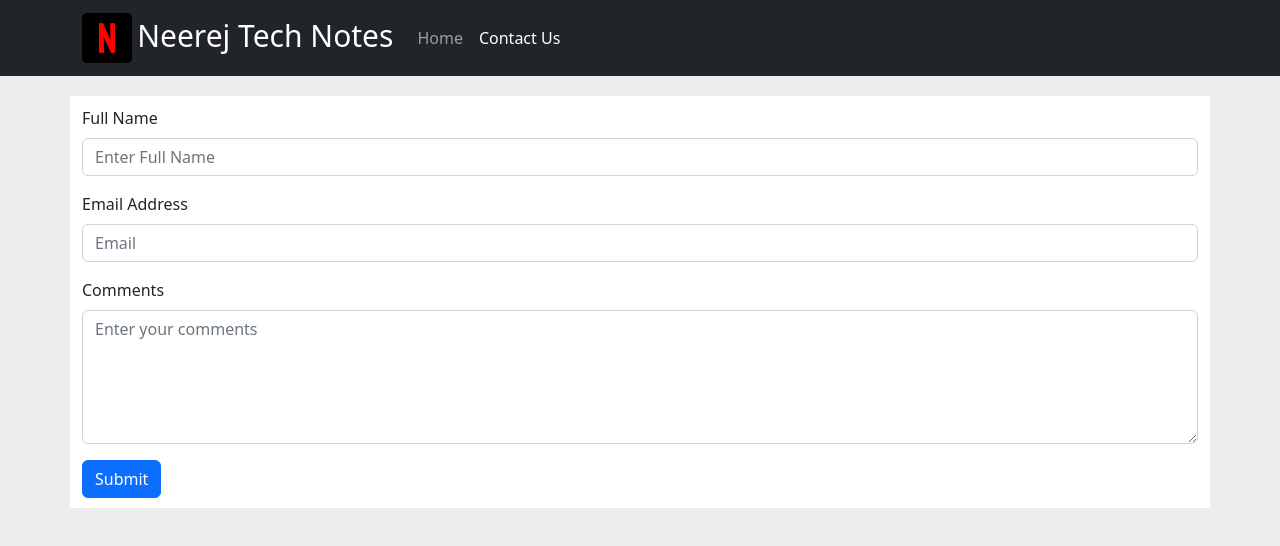
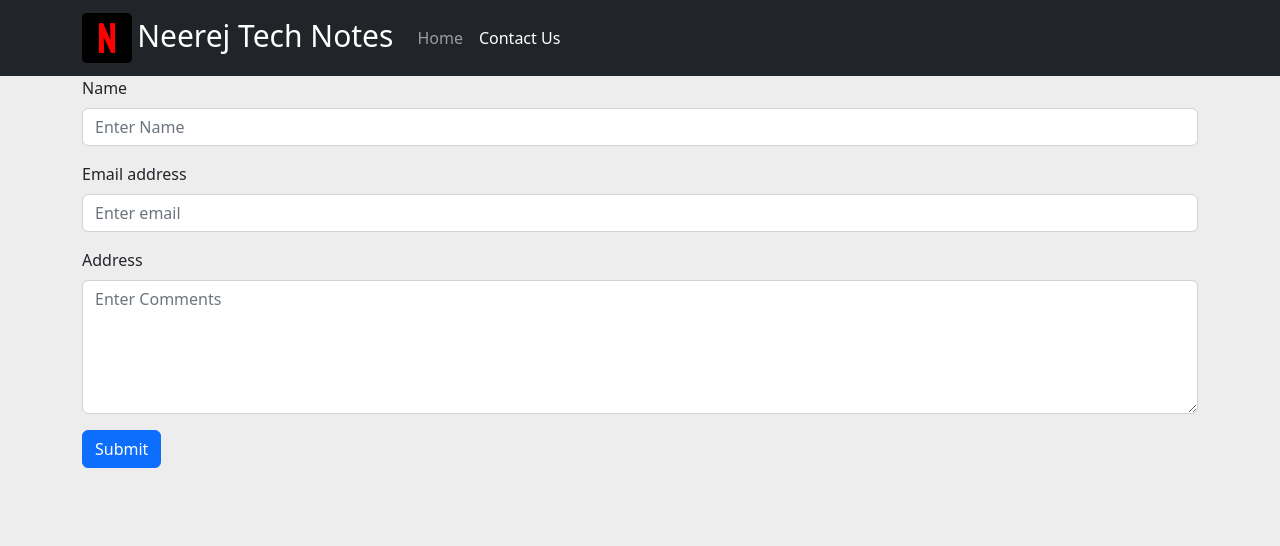
Before and after one commit to neerejs/NeerejBlog, a React (Create React App) app: page /contactus in a window 1280 px wide. Shown: the top 546 px of the page. Built offline with nearby package versions, Linux system fonts and the light colour scheme.

Commit message:
formik contact

```diff
--- a/src/ContactMe.js
+++ b/src/ContactMe.js
@@ -7,18 +7,54 @@ import Container from 'react-bootstrap/Container'
 import * as contentfulManagement from 'contentful-management';
 import Alert from 'react-bootstrap/Alert'
 import { useNavigate } from 'react-router-dom';
+import './contactMe.css';
+import { Formik } from 'formik';
+import * as Yup from 'yup';
 
 
 function ContactMe() {
-    let [FullName, setFullName] = useState('');
-    let [EmailAddress, setEmailAddress] = useState('');
-    let [Comments, setComments] = useState('');
+
     const [show, setShow] = useState(false);
     const navigate = useNavigate();
 
-    const handleClick = (event) => {
-        event.preventDefault();
+    const validationSchema = Yup.object().shape({
+
+        name: Yup.string()
+            .min(2, "*Names must have at least 2 characters")
+            .max(100, "*Names can't be longer than 100 characters")
+            .required("*Name is required"),
+        email: Yup.string()
+            .email("*Must be a valid email address")
+            .max(100, "*Email must be less than 100 characters")
+            .required("*Email is required"),
+        comments: Yup.string()
+            .min(2, "*Names must have at least 2 characters")
+            .max(100, "*Names can't be longer than 100 characters")
+            .required("*Name is required"),
+
+    });
+
+
+
+    return (
+
+        <>
+            <Container>
+                <Row>
+                    <Col>
+                        <Formik initialValues={{ name: "", email: "", comments: "" }}
+                            validationSchema={validationSchema}
+                            onSubmit={(values, { setSubmitting, resetForm }) => {
+                                console.log(values)
+                                setSubmitting(true);
                                 setShow(true);
+
+
+
+                                setTimeout(() => {
+                                    alert(JSON.stringify(values, null, 2));
+
+
                                     const client = contentfulManagement.createClient({
                                         accessToken: 'CFPAT-oUCFauW8e8B0z1etnV5Lx0V0eEegb51Dy4d__550f1k'
                                     })
@@ -26,85 +62,108 @@ function ContactMe() {
 
                                     client.getSpace('nvm4509pk8bp')
                                         .then((space) => space.getEnvironment('master'))
-            .then((environment) => environment.createEntry('contactMe', {
+                                        .then((environment) => environment.createEntry('giveaway', {
                                             fields: {
-                    fullName: {
-                        'en-US': FullName
+                                                name: {
+                                                    'en-US': values.name
                                                 },
-                    emailAddress: {
-                        'en-US': EmailAddress
+                                                email: {
+                                                    'en-US': values.email
                                                 },
                                                 comments: {
-                        'en-US': Comments
+                                                    'en-US': values.comments
                                                 }
                                             }
                                         }))
                                         .then((entry) => {
                                             console.log(entry)
                                             entry.publish()
+                                        })
+                                        .catch((error) => {
 
-                setFullName('')
-                setEmailAddress('')
-                setComments('')
+                                        })
+
+
+                                    resetForm();
+
+                                    setSubmitting(false);
+                                }, 500);
+
+
+                                // setSubmiting(true);
 
 
 
-            })
-            .catch((error) => {
-                alert("Error occurred. please try later.")
-            })
+                            }}
+                        >
 
+                            {({ values, handleChange, handleSubmit, handleBlur, touched, errors, isSubmitting
+                            }) => (
+
+
+
+                                <Form onSubmit={handleSubmit}>
+                                    <Form.Group className="mb-3" controlId="formName">
+                                        <Form.Label>Name</Form.Label>
+                                        <Form.Control type="text" placeholder="Enter Name"
+                                            name="name"
+                                            onChange={handleChange}
+                                            value={values.name}
+                                            onBlur={handleBlur}
+                                            className={touched.name && errors.name ? "error" : null}
+                                        />
+                                        {touched.name && errors.name ? (
+                                            <div className="error-message">{errors.name}</div>
+                                        ) : null}
+
+                                    </Form.Group>
+                                    <Form.Group className="mb-3" controlId="formBasicEmail">
+                                        <Form.Label>Email address</Form.Label>
+                                        <Form.Control type="email" placeholder="Enter email"
+                                            name="email"
+                                            onChange={handleChange}
+                                            value={values.email}
+                                            onBlur={handleBlur}
+                                            className={touched.email && errors.email ? "error" : null}
+                                        />
+                                        {touched.email && errors.email ? (
+                                            <div className="error-message">{errors.email}</div>
+                                        ) : null}
+                                    </Form.Group>
+
+
+                                    <Form.Group className="mb-3" controlId="formBasicAddress">
+                                        <Form.Label>Address</Form.Label>
+                                        <Form.Control as="textarea" rows={5} placeholder="Enter Comments"
+                                            name="comments"
+                                            onChange={handleChange}
+                                            value={values.comments}
+                                            onBlur={handleBlur}
+                                            className={touched.comments && errors.comments ? "error" : null}
+                                        />
+                                        {touched.comments && errors.comments ? (
+                                            <div className="error-message">{errors.comments}</div>
+                                        ) : null}
+                                    </Form.Group>
+
+                                    {show ? <Alert key='success' variant='success' dismissible onClose={() => {
+                                        setShow(false)
+                                        navigate('/')
+                                    }}> Record created successfully  </Alert> : null}
+                                    <Button variant="primary" type="submit" disabled={isSubmitting}>
+                                        Submit
+                                    </Button>
+                                </Form>
+                            )}
+                        </Formik>
+                    </Col>
+                </Row>
+            </Container>
+        </>
+    );
 }
 
 
-    return (
-        <div>
-            <Container>
-                <Row style={{backgroundColor:"white", marginTop:'20px', paddingTop:'10px', paddingBottom:'10px'}}>
-                    <Col>
-                        <Form>
-                            <Form.Group className="mb-3" controlId="formFullName">
-                                <Form.Label>Full Name</Form.Label>
-                                <Form.Control type="text" placeholder="Enter Full Name"
-                                    value={FullName}
-                                    onChange={(e) => setFullName(e.target.value)}
-                                />
-
-                            </Form.Group>
-
-                            <Form.Group className="mb-3" controlId="formEmailAddress">
-                                <Form.Label>Email Address</Form.Label>
-                                <Form.Control type="email" placeholder="Email"
-                                    value={EmailAddress}
-                                    onChange={(e) => setEmailAddress(e.target.value)}
-
-                                />
-                            </Form.Group>
-
-                            <Form.Group className="mb-3" controlId="formcomments">
-                                <Form.Label>Comments</Form.Label>
-                                <Form.Control as="textarea" rows={5} placeholder="Enter your comments"
-                                    value={Comments}
-                                    onChange={(e) => setComments(e.target.value)}
-                                />
-                            </Form.Group>
-
-                            {show?<Alert key='success' variant='success' dismissible onClose={() => {
-                                setShow(false)
-                                navigate('/')}}> Record created successfully  </Alert> : null}
-                            <Button variant="primary" type="submit" onClick={(e) => handleClick(e)} >
-                                Submit
-                             </Button>
-
-                        </Form>
-
-                    </Col>
-                </Row>
-            </Container>
 
 
-        </div>
-    );
-}
-
 export default ContactMe;
--- /dev/null
+++ b/src/contactMe.css
@@ -0,0 +1,3 @@
+.error {
+    border: 2px solid #FF6565;
+  }
```
Also changed, not shown: src/BlogList.js (+3 -4 lines), src/Sweepstakes.js (+5 -50 lines). Lines whose indentation alone changed are shown as unchanged.
